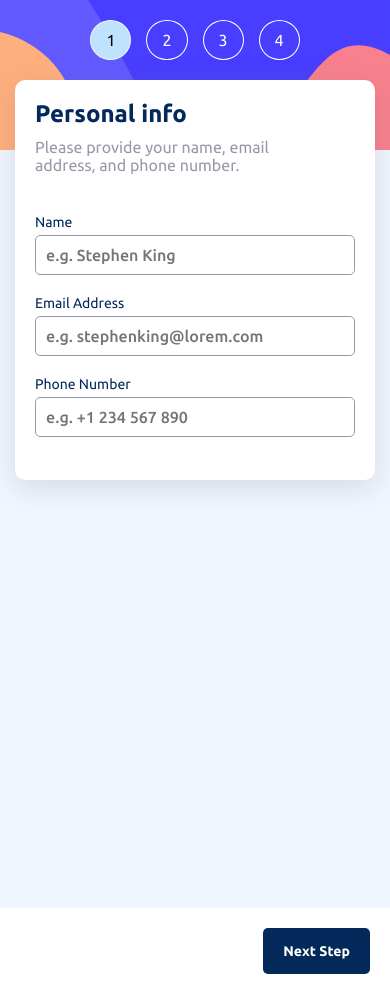
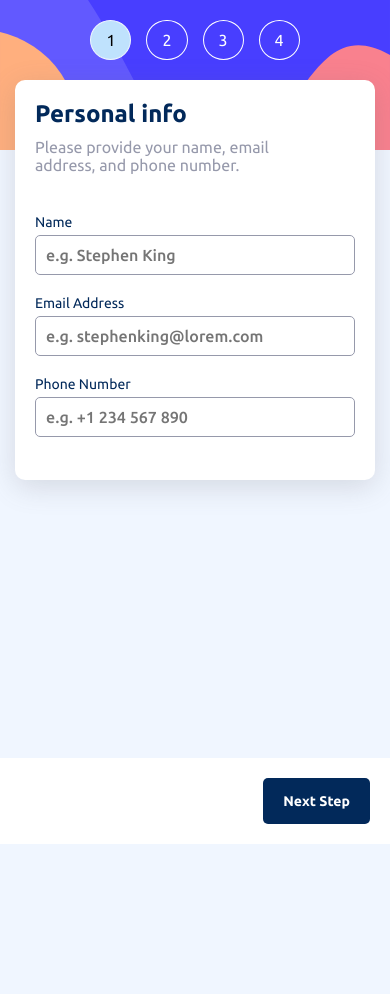
Before and after one commit to marcoslimaJS/Multi-step-form, a React (Vite) app: page / in a window 390 px wide. After the commit the page ends 844 px from the top, so only its background shows below. Built offline with nearby package versions, Linux system fonts and the light colour scheme.

Commit message:
ajustando altura do site para mobile

```diff
--- a/src/Components/FormStep.jsx
+++ b/src/Components/FormStep.jsx
@@ -163,7 +163,7 @@ export default FormStep;
 const Container = styled.div`
   padding: 40px 60px;
   color: hsl(213, 96%, 18%);
-  height: 100%;
+  height: calc(100% - 150px);
   @media (max-width: 900px) {
     padding: 0px;
     form {
@@ -171,6 +171,7 @@ const Container = styled.div`
       display: flex;
       flex-direction: column;
       justify-content: space-between;
+      gap: 20px;
     }
   }
 `;
@@ -201,18 +202,17 @@ const FormContent = styled.div`
     background: #FFF;
     min-height: 400px;
     border-radius: 10px;
-    margin: -70px 30px 80px 30px;
+    margin: -70px 30px 0px 30px;
     box-shadow: rgba(100, 100, 111, 0.2) 0px 7px 29px 0px;
   }
   @media (max-width: 500px) {
-    margin: -70px 15px 80px 15px;
+    margin: -70px 15px 0px 15px;
   }
 `;
 
 const ContainerButtons = styled.div`
   display: flex;
   align-items: center;
-  margin-top: auto;
   @media (max-width: 900px) {
     background: #fff;
     padding: 20px 30px;
```
